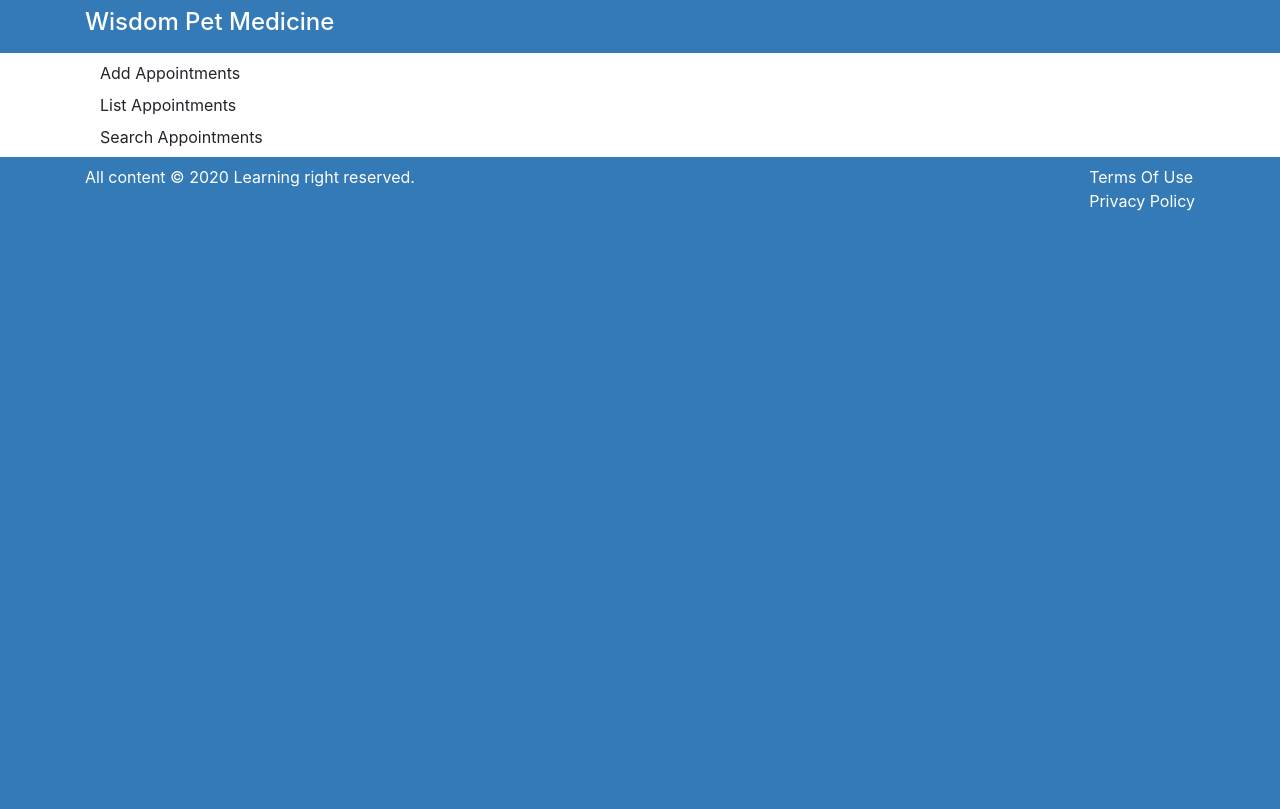
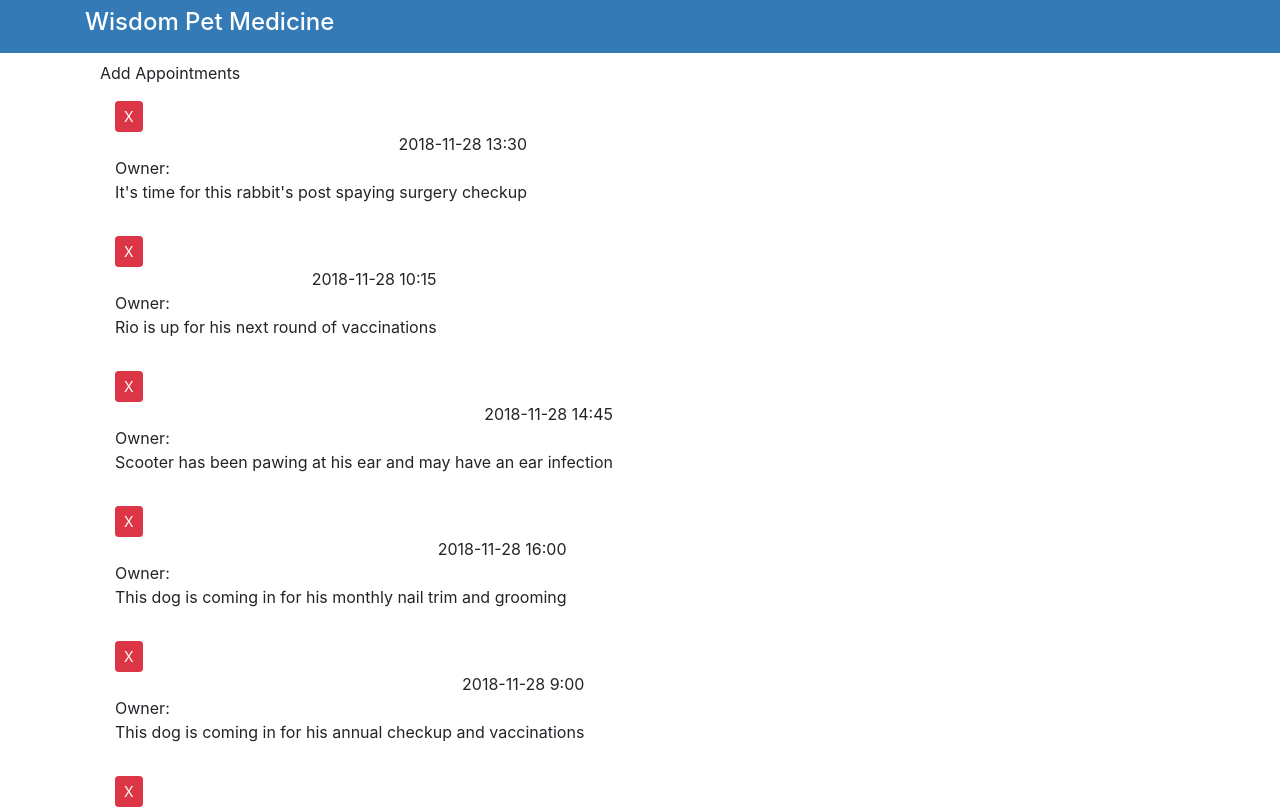
Before and after one commit to sajidd-dev/React-Interface, a React (Create React App) app: page / in a window 1280 px wide. Shown: the top 809 px of the page. Built offline with nearby package versions, Linux system fonts and the light colour scheme.

Commit message:
Add:data/DIsplay-In-List

```diff
--- /dev/null
+++ b/public/data.json
@@ -0,0 +1,152 @@
+[
+    {
+      "petName": "Pepe",
+      "ownerName": "Reggie Tupp",
+      "aptNotes": "It's time for this rabbit's post spaying surgery checkup",
+      "aptDate": "2018-11-28 13:30"
+    },
+    {
+      "petName": "Rio",
+      "ownerName": "Philip Ransu",
+      "aptNotes": "Rio is up for his next round of vaccinations",
+      "aptDate": "2018-11-28 10:15"
+    },
+    {
+      "petName": "Scooter",
+      "ownerName": "Zachary Heilyn",
+      "aptNotes": "Scooter has been pawing at his ear and may have an ear infection",
+      "aptDate": "2018-11-28 14:45"
+    },
+    {
+      "petName": "Nadalee",
+      "ownerName": "Krystle Valerija",
+      "aptNotes": "This dog is coming in for his monthly nail trim and grooming",
+      "aptDate": "2018-11-28 16:00"
+    },
+    {
+      "petName": "Scout",
+      "ownerName": "Nicolette Bardeau",
+      "aptNotes": "This dog is coming in for his annual checkup and vaccinations",
+      "aptDate": "2018-11-28 9:00"
+    },
+    {
+      "petName": "Zera",
+      "ownerName": "Austin Finnagan",
+      "aptNotes": "This iguana's is showing signs of dementia associated with his old age",
+      "aptDate": "2018-11-29 13:15"
+    },
+    {
+      "petName": "Oddball",
+      "ownerName": "Howie Cadell",
+      "aptNotes": "Oddball has a hard lump on right front foot",
+      "aptDate": "2018-11-29 10:00"
+    },
+    {
+      "petName": "Millie",
+      "ownerName": "Freya Terray",
+      "aptNotes": "MIllie has exhibited signs of an upset stomach and is not eating regularly",
+      "aptDate": "2018-11-29 11:45"
+    },
+    {
+      "petName": "Fluffy",
+      "ownerName": "Tracy Westbay",
+      "aptNotes": "Fluffy has some matted hair that needs to be groomed",
+      "aptDate": "2018-11-29 14:30"
+    },
+    {
+      "petName": "Chyna",
+      "ownerName": "Sandie Gobnet",
+      "aptNotes": "This turtle is coming in for a checkup and to be tested for Salmonella",
+      "aptDate": "2018-11-29 16:00"
+    },
+    {
+      "petName": "Wesley",
+      "ownerName": "Nathan Cayden",
+      "aptNotes": "This dog is returning for his next heartworm treatment visit",
+      "aptDate": "2018-11-29 8:30"
+    },
+    {
+      "petName": "Pax",
+      "ownerName": "Sarah Greer",
+      "aptNotes": "This senior dog has been sluggish and showing lethargic behavior",
+      "aptDate": "2018-11-30 10:15"
+    },
+    {
+      "petName": "Squiggles",
+      "ownerName": "Madisyn Roope",
+      "aptNotes": "Squiggles is due for her annual checkup and vaccinations",
+      "aptDate": "2018-11-30 11:30"
+    },
+    {
+      "petName": "Lucky",
+      "ownerName": "Lisa Choy-Wu",
+      "aptNotes": "This cat has tartar buildup and her owner would like his teeth cleaned",
+      "aptDate": "2018-11-30 14:30"
+    },
+    {
+      "petName": "Bailey",
+      "ownerName": "Leslie Richardson",
+      "aptNotes": "This cat is suffering from hotspots and dermatitis",
+      "aptDate": "2018-11-30 15:45"
+    },
+    {
+      "petName": "Kiko",
+      "ownerName": "Kathlyn Zlata",
+      "aptNotes": "Kiko has been exhibiting excessive thirst and weight loss for the past few weeks",
+      "aptDate": "2018-11-30 9:00"
+    },
+    {
+      "petName": "Felix",
+      "ownerName": "Francine Benet",
+      "aptNotes": "Felix's mom is coming in to follow up on  lab work results",
+      "aptDate": "2018-12-1 13:00"
+    },
+    {
+      "petName": "Sami",
+      "ownerName": "Maggie Rickland",
+      "aptNotes": "Sami has had some changes in his bathroom in habits",
+      "aptDate": "2018-12-1 10:00"
+    },
+    {
+      "petName": "Cosmo",
+      "ownerName": "Jennifer Dawson",
+      "aptNotes": "Cosmo's mom would like us to check for arthritic conditions and do a routine checkup",
+      "aptDate": "2018-12-1 11:30"
+    },
+    {
+      "petName": "Casper",
+      "ownerName": "Dalania Devitto",
+      "aptNotes": "This dog is coming in for a nail trim and grooming",
+      "aptDate": "2018-12-1 15:15"
+    },
+    {
+      "petName": "Chip",
+      "ownerName": "Jason Hemlock",
+      "aptNotes": "This fish has a spotty white patch developing on his back ",
+      "aptDate": "2018-12-1 8:45"
+    },
+    {
+      "petName": "Tibbs",
+      "ownerName": "Shad Cayden",
+      "aptNotes": "Tibbs has had an ongoing rash and cold symptoms and we are going to run allergy tests",
+      "aptDate": "2018-12-2 13:30"
+    },
+    {
+      "petName": "Stich",
+      "ownerName": "Dennis Nicholback",
+      "aptNotes": "Stich has been having some stomach issues and is due for his vaccinations",
+      "aptDate": "2018-12-2 10:15"
+    },
+    {
+      "petName": "Shadow",
+      "ownerName": "Audry Topsy",
+      "aptNotes": "This cat has a red swollen eye with a discharge",
+      "aptDate": "2018-12-2 15:00"
+    },
+    {
+      "petName": "Nugget",
+      "ownerName": "Darla Branson",
+      "aptNotes": "This little fish Nugget, has  a rash on his stomach area",
+      "aptDate": "2018-12-2 9:00"
+    }
+  ]
--- a/src/components/App.js
+++ b/src/components/App.js
@@ -1,25 +1,48 @@
-import React from 'react';
+import React, {Component} from 'react';
 import '../css/App.css';
 import AddAppointments from './AddAppointments';
 import ListAppointments from './ListAppointments';
 import SeachAppointments from './SearchAppointments';
-function App() {
+
+class App extends Component {
+  constructor(){
+    super()
+    this.state = {
+      myAppointments : []
+    }
+  }
+
+  componentDidMount(){
+    fetch('./data.json')
+    .then(response => response.json())
+    .then(result => {
+      const apts = result.map(item => {
+        return item;
+      })
+      this.setState({
+        myAppointments : apts
+      });
+    });
+  }
+  render() {
+
     return (
       <main  className="page bg-white" id="petratings">
         <div className="container">
           <div className="row">
             <div className="col-md-12 bg-white">
               <div className="container">
+
                 <AddAppointments  />
-              <ListAppointments  />
+                <ListAppointments appointments={this.state.myAppointments} />
                 <SeachAppointments  />
               </div>
             </div>
           </div>
         </div>
-
       </main>
     );
   }
+}
 
 export default App;
--- a/src/components/ListAppointments.js
+++ b/src/components/ListAppointments.js
@@ -1,8 +1,48 @@
-import React , {Component} from 'react';
+import React, { Component } from 'react';
 
-class ListAppointments extends Component{
-    render(){
-        return <div className="mt-2"> List Appointments</div>;
+class ListAppointments extends Component {
+
+    render() {
+        const listItem = this.props.appointments.map(item => (
+            <div>
+                <div>
+                    {item.petName}
+                </div>
+                <div>
+                    {item.ownerName}
+                </div>
+            </div>
+        ));
+        return (
+            <div className="appointment-list item-list mb-3">
+                {this.props.appointments.map(item => (
+                    <div className="pet-item col media py-3">
+                        <div className="mr-3">
+                            <div className="pet-delete btn btn-sm btn-danger">
+                                X
+                        </div>
+                            <div className="pet-info media-body">
+                                <div className="pet-head d-flex">
+                                    <span className="pet-name">
+                                        {item.PetName}
+                                </span>
+                                    <span className="apt-date ml-auto">
+                                        {item.aptDate}
+                                </span>
+                                </div>
+                                <div className="owner-name">
+                                    <span className="label-item">Owner: </span>
+                                    <span>{item.OwnerName}</span>
+                                </div>
+                                <div className="apt-notes">{item.aptNotes}</div>
+                            </div>
+                        </div>
+                    </div>
+                ))}
+
+            </div>
+        );
+
     }
 }
 export default ListAppointments;
```
Lines whose indentation alone changed are shown as unchanged.
